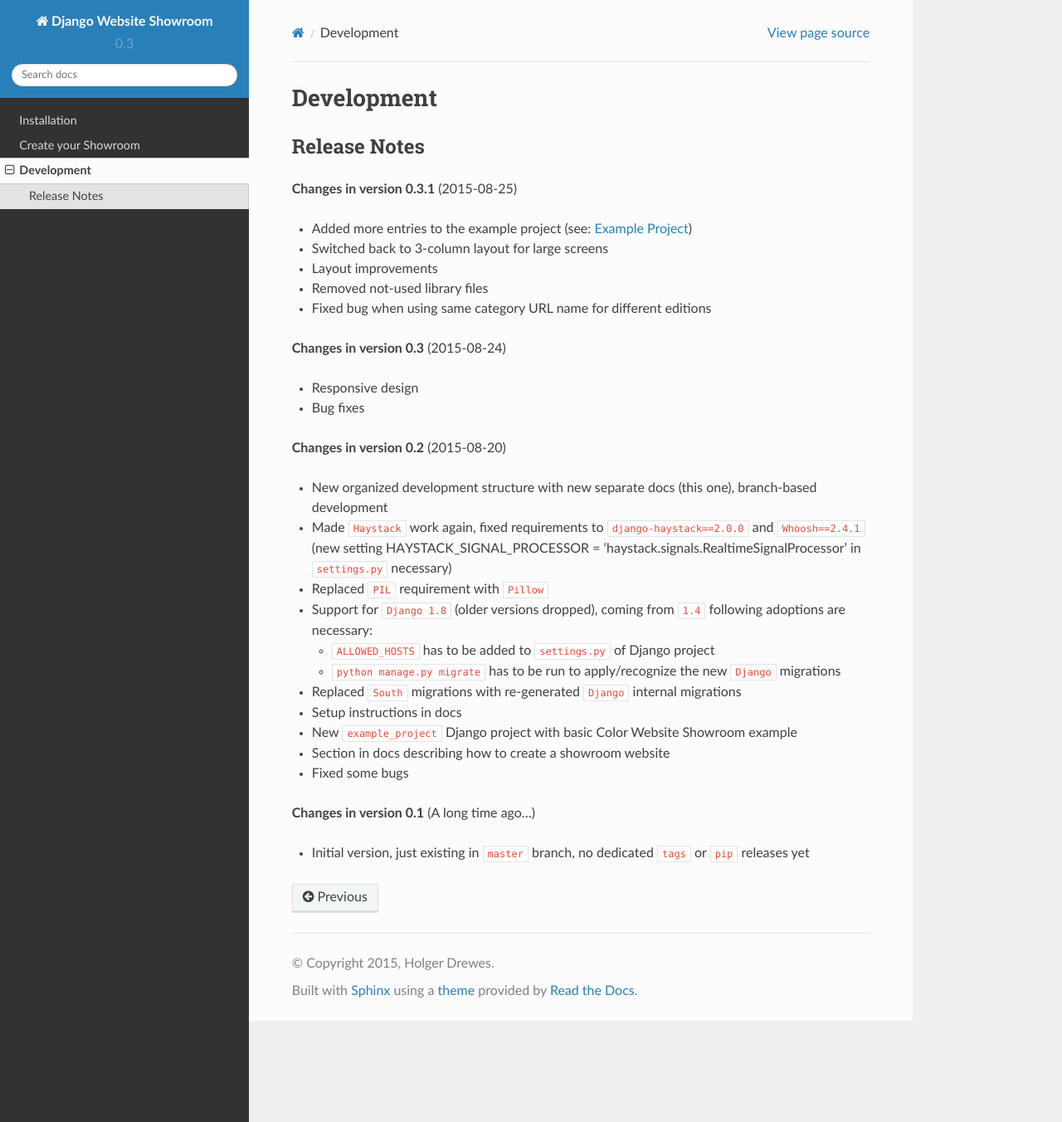
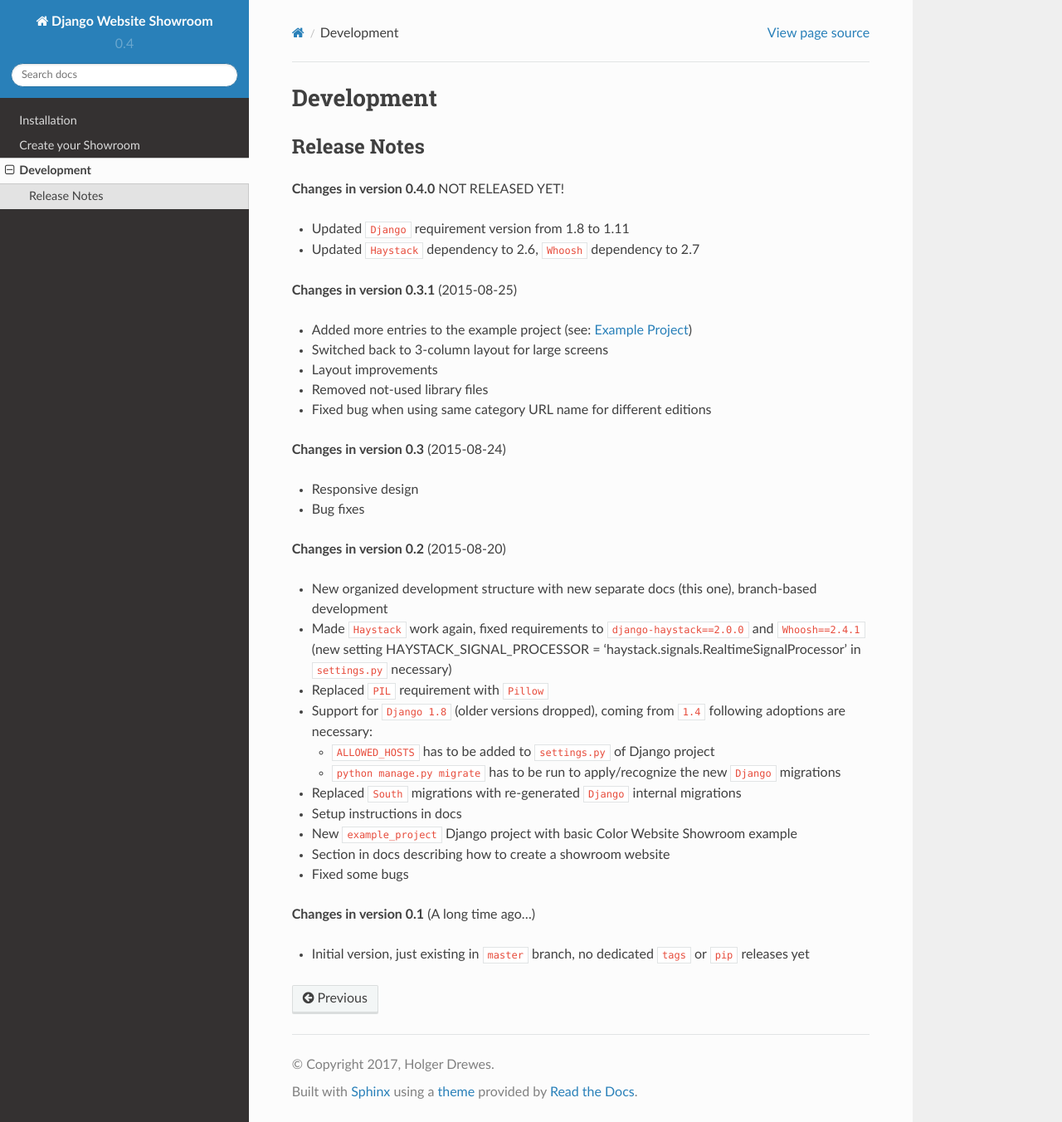
Before and after one commit to webdeveloper001/django-showcase, a Sphinx documentation site: the page built from docs/development.rst, in a window 1280 px wide and 1352 px high. Shown: the whole window at 83% size. Built offline with Sphinx 7.4.7 and the Read the Docs theme 2.0.0, drawn with Linux system fonts in a browser that asks for light colours.

```diff
--- a/docs/conf.py
+++ b/docs/conf.py
@@ -48,7 +48,7 @@ master_doc = 'index'
 
 # General information about the project.
 project = u'Django Website Showroom'
-copyright = u'2015, Holger Drewes'
+copyright = u'2017, Holger Drewes'
 author = u'Holger Drewes'
 
 # The version info for the project you're documenting, acts as replacement for
@@ -56,9 +56,9 @@ author = u'Holger Drewes'
 # built documents.
 #
 # The short X.Y version.
-version = '0.3'
+version = '0.4'
 # The full version, including alpha/beta/rc tags.
-release = '0.3'
+release = '0.4'
 
 # The language for content autogenerated by Sphinx. Refer to documentation
 # for a list of supported languages.
--- a/docs/development.rst
+++ b/docs/development.rst
@@ -4,6 +4,11 @@ Development
 
 Release Notes
 =============
+**Changes in version 0.4.0** NOT RELEASED YET!
+
+* Updated ``Django`` requirement version from 1.8 to 1.11
+* Updated ``Haystack`` dependency to 2.6, ``Whoosh`` dependency to 2.7
+
 **Changes in version 0.3.1** (2015-08-25)
 
 * Added more entries to the example project (see: :ref:`example_project`)
```
Also changed, not shown: setup.py (+4 -4 lines).
